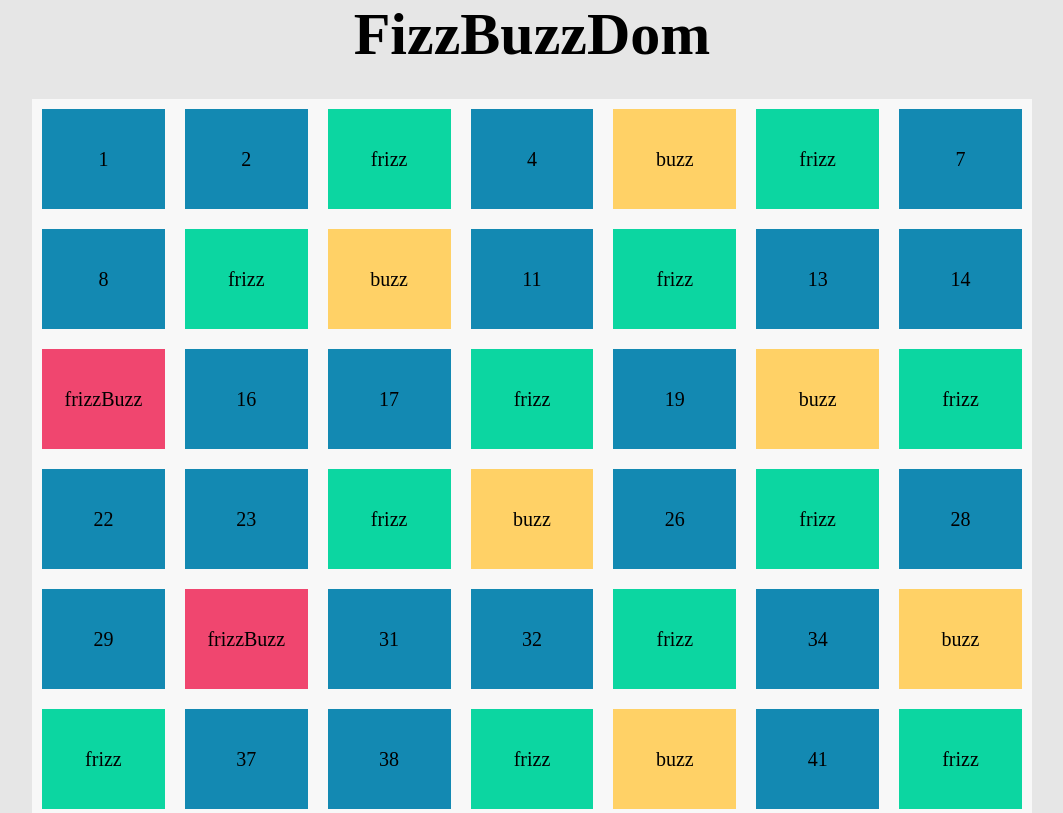
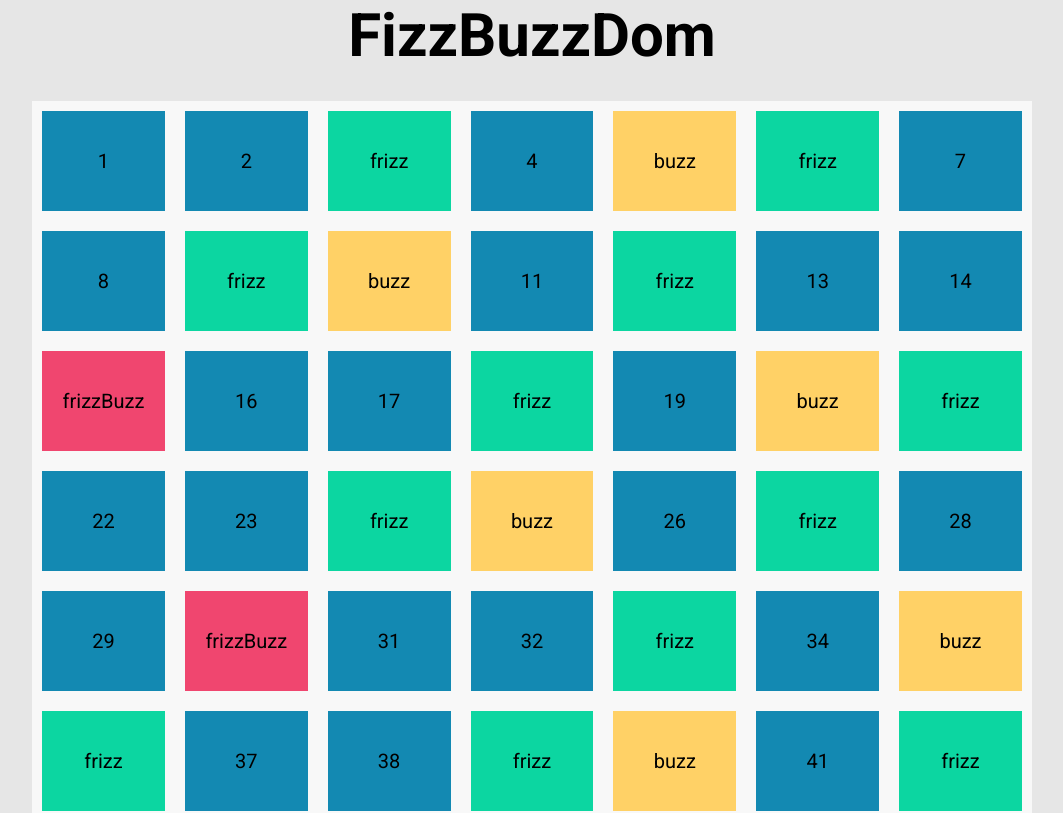
Before and after one commit to Seme87/js-fizzbuzz, a plain HTML site: page index.html in a window 1280 px wide. Shown: the top 813 px of the page, without its empty margins (108-1171 px from the left). Drawn offline with Linux system fonts and the light colour scheme.

Commit message:
aggiunge font google a html

```diff
--- a/css/style.css
+++ b/css/style.css
@@ -6,6 +6,7 @@
     padding: 0;
     margin: 0;
 }
+
 
 /*--------------------------
             RESET
@@ -18,6 +19,7 @@
 
 body{
     background-color: #e6e6e6;
+    font-family: 'Roboto', sans-serif;
 }
 
 
--- a/index.html
+++ b/index.html
@@ -4,6 +4,11 @@
     <meta charset="UTF-8">
     <meta http-equiv="X-UA-Compatible" content="IE=edge">
     <meta name="viewport" content="width=device-width, initial-scale=1.0">
+    <!-- GOOGLE FONT -->
+    <link rel="preconnect" href="https://fonts.googleapis.com">
+    <link rel="preconnect" href="https://fonts.gstatic.com" crossorigin>
+    <link href="https://fonts.googleapis.com/css2?family=Roboto:wght@400;700&display=swap" rel="stylesheet">
+    <!-- GOOGLE FONT -->
     <link rel="stylesheet" href="css/style.css">
     <title>Document</title>
 </head>
```
